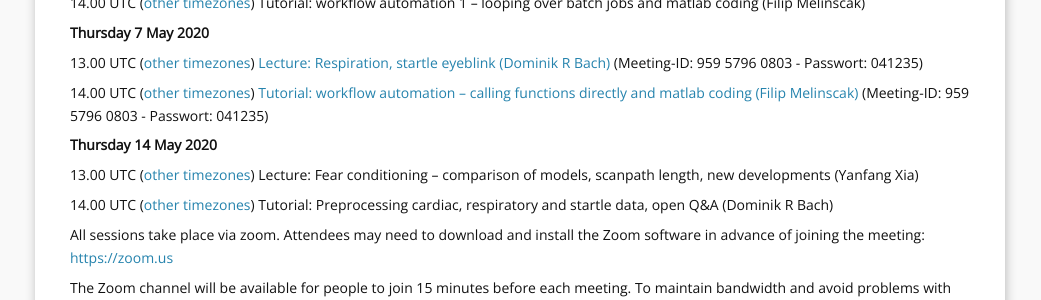
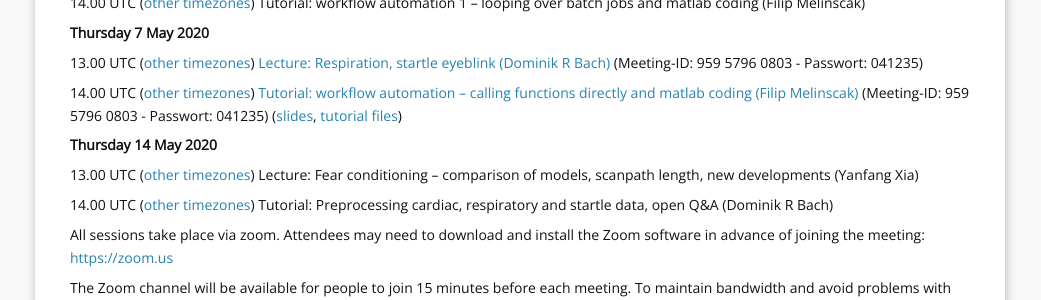
Before and after one commit to bachlab/PsPM, a Jekyll site: the page built from courses.markdown, in a window 1280 px wide and 900 px high, scrolled down 701 px. Shown: the part 177-477 px from the top of the window, without its empty margins (120-1161 px from the left). Built offline with Jekyll 4.4.1, drawn with Linux system fonts in a browser that asks for light colours.

Commit message:
Add links to slides/files for PsPM tutorial 6

```diff
--- a/courses.markdown
+++ b/courses.markdown
@@ -51,7 +51,7 @@ In the following course program, clickable links to each course day will appear
 
 13.00 UTC ([other timezones](https://www.timeanddate.com/worldclock/fixedtime.html?iso=20200507T1300)) [Lecture: Respiration, startle eyeblink (Dominik R Bach)](https://uzh.zoom.us/j/95957960803?pwd=QVI0NzBxSUgyUXhURGoxbHdWQTRWZz09) (Meeting-ID: 959 5796 0803 - Passwort: 041235)
 
-14.00 UTC ([other timezones](https://www.timeanddate.com/worldclock/fixedtime.html?iso=20200507T1400)) [Tutorial: workflow automation – calling functions directly and matlab coding (Filip Melinscak)](https://uzh.zoom.us/j/95957960803?pwd=QVI0NzBxSUgyUXhURGoxbHdWQTRWZz09) (Meeting-ID: 959 5796 0803 - Passwort: 041235)
+14.00 UTC ([other timezones](https://www.timeanddate.com/worldclock/fixedtime.html?iso=20200507T1400)) [Tutorial: workflow automation – calling functions directly and matlab coding (Filip Melinscak)](https://uzh.zoom.us/j/95957960803?pwd=QVI0NzBxSUgyUXhURGoxbHdWQTRWZz09) (Meeting-ID: 959 5796 0803 - Passwort: 041235) ([slides](https://docs.google.com/presentation/d/1YuNKejeTsCrpURCYGjCTf0_m62dsVh9Z9xu05JRnpfw/edit?usp=sharing), [tutorial files](https://drive.google.com/open?id=1g5Wnmu1ghUtNWo9vMWv52WTL4qNi8N88))
 
 **Thursday 14 May 2020**
 
```
